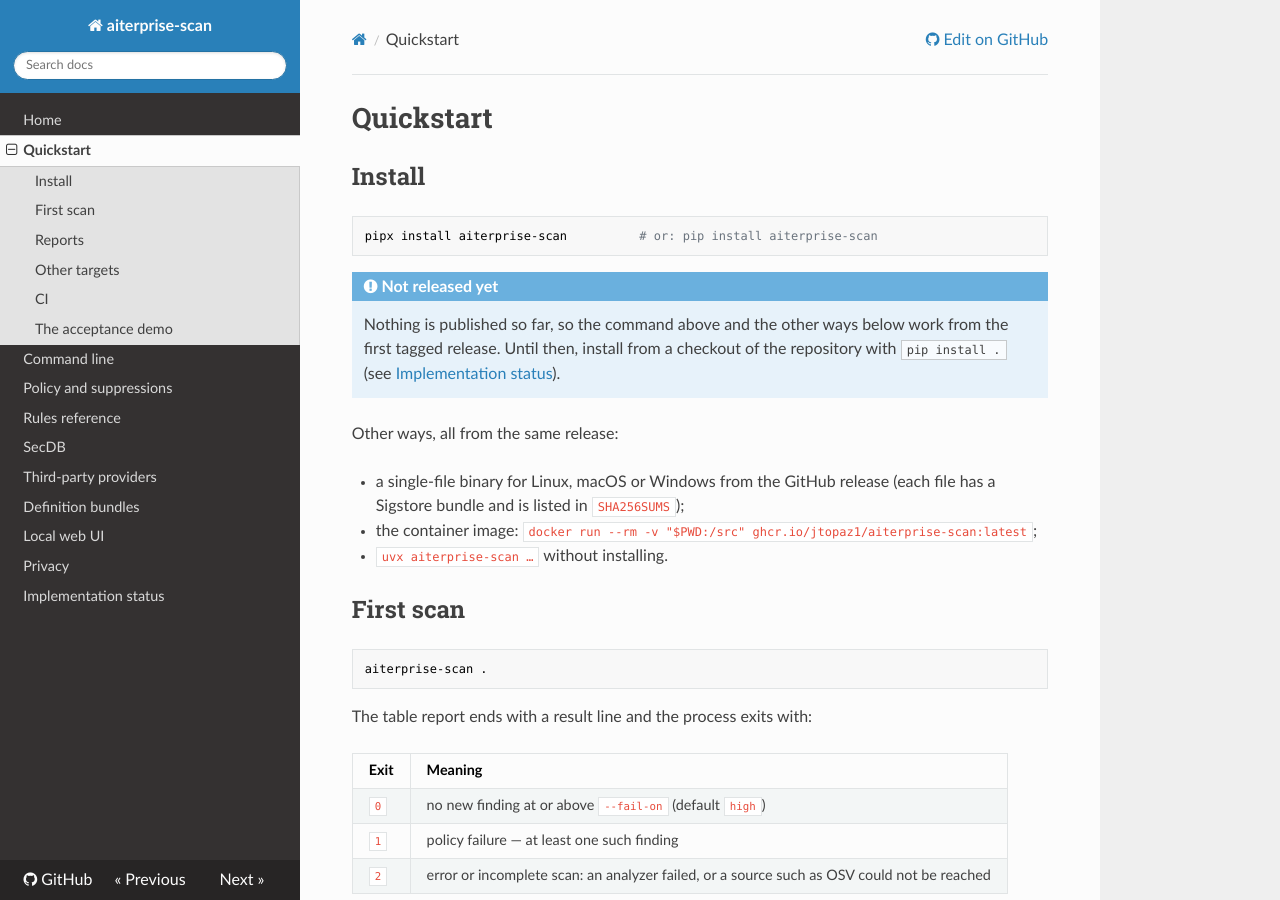
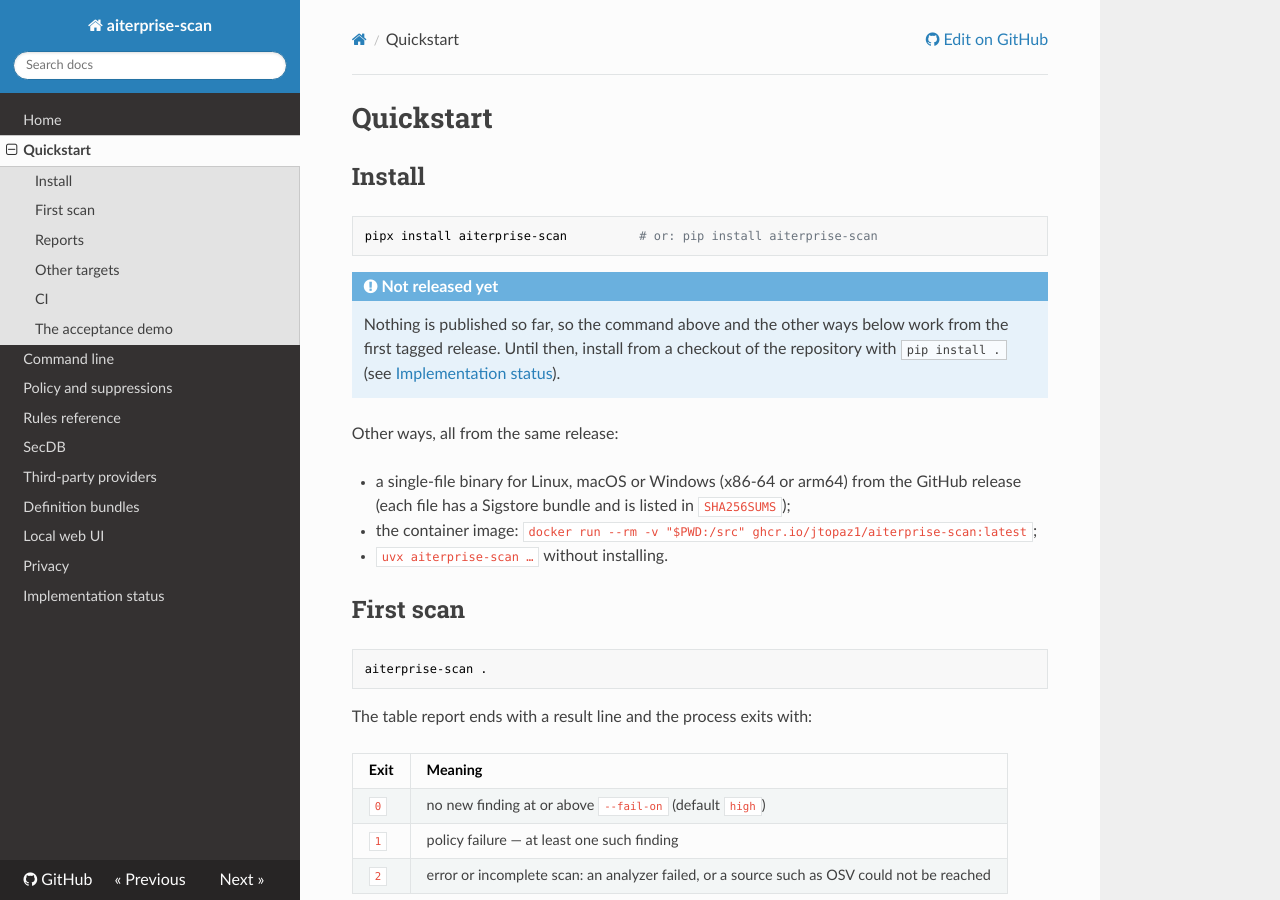
Before and after one commit to jtopaz1/aiterprise-aibom, an MkDocs documentation site: the page built from docs/quickstart.md, in a window 1280 px wide and 900 px high. Built offline with MkDocs 1.6.1, drawn with Linux system fonts in a browser that asks for light colours; nearby versions of some CDN libraries.

Commit message:
Six single-file binaries: Linux, macOS and Windows on x86-64 and arm64
The design names Windows/macOS/Linux x amd64/arm64 (13 §4.6) and launch gate 10.6 #5 asks for six
signed binaries; CI and the release built three. The matrix gains ubuntu-24.04-arm, macos-15-intel
and windows-11-arm, each built natively and held to the killer demo like the others. The release
signs every file it downloads, so the new ones are signed and listed in SHA256SUMS too.

Co-Authored-By: Claude Opus 5.5 <noreply@anthropic.com>

```diff
--- a/docs/quickstart.md
+++ b/docs/quickstart.md
@@ -13,7 +13,7 @@ pipx install aiterprise-scan          # or: pip install aiterprise-scan
 
 Other ways, all from the same release:
 
-- a single-file binary for Linux, macOS or Windows from the GitHub release (each file has a
+- a single-file binary for Linux, macOS or Windows (x86-64 or arm64) from the GitHub release (each file has a
   Sigstore bundle and is listed in `SHA256SUMS`);
 - the container image: `docker run --rm -v "$PWD:/src" ghcr.io/jtopaz1/aiterprise-scan:latest`;
 - `uvx aiterprise-scan …` without installing.
```
Also changed, not shown: RELEASING.md (+1 -1 lines), docs/STATUS.md (+3 -4 lines), 2 other files.
